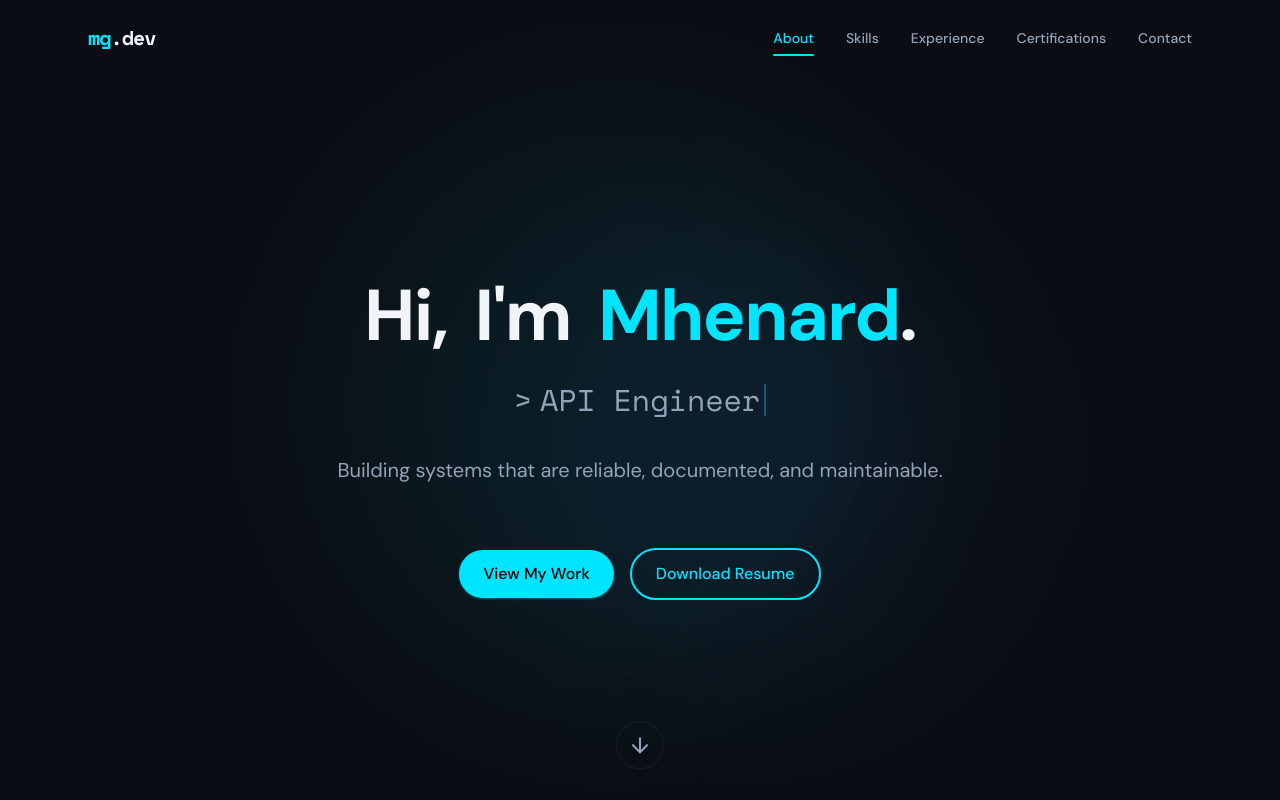
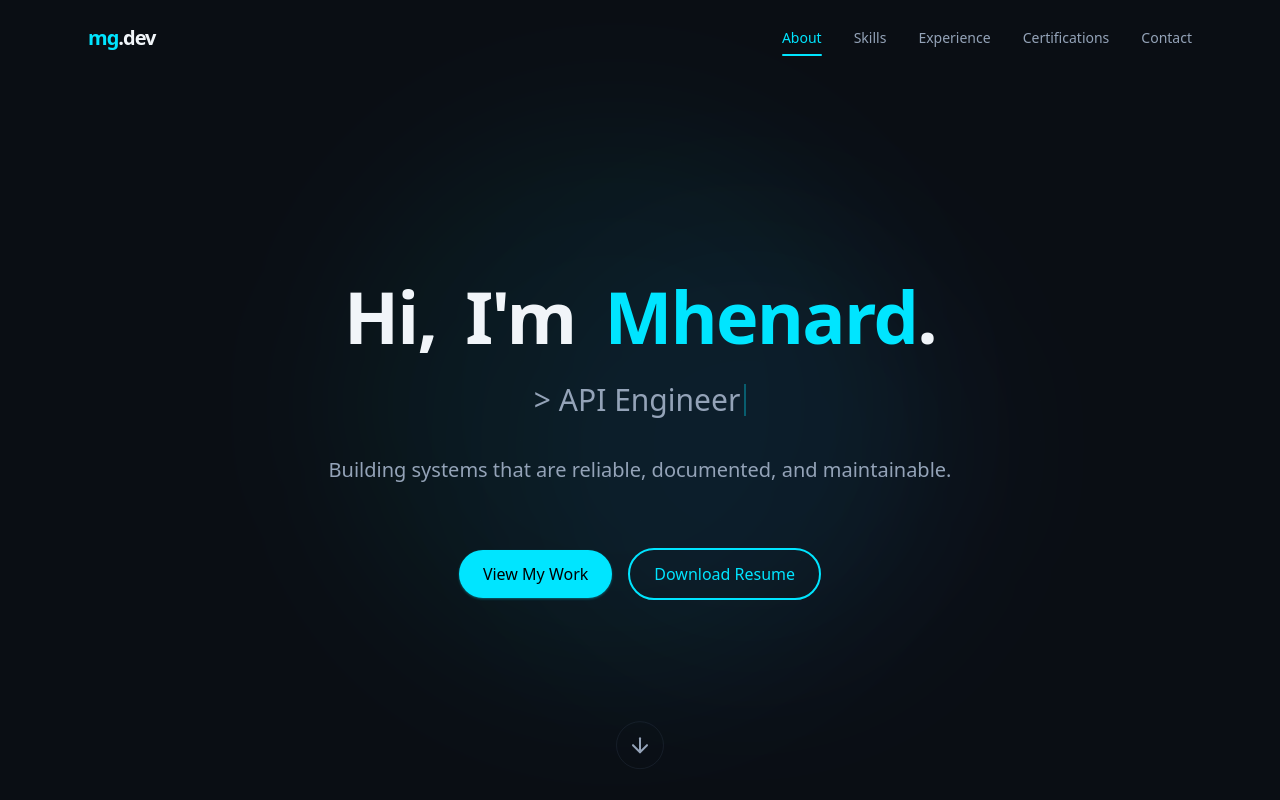
Before and after one commit to dranehm/mg.dev, a Next.js app: page / in a window 1280 px wide. Shown: the top 800 px of the page. Built offline with nearby package versions, Linux system fonts and the light colour scheme.

Commit message:
updated ui

```diff
--- a/app/layout.tsx
+++ b/app/layout.tsx
@@ -1,17 +1,5 @@
 import type { Metadata } from "next";
-import { DM_Sans, Space_Mono } from "next/font/google";
 import "./globals.css";
-
-const dmSans = DM_Sans({
-  variable: "--font-dm-sans",
-  subsets: ["latin"],
-});
-
-const spaceMono = Space_Mono({
-  variable: "--font-space-mono",
-  weight: ["400", "700"],
-  subsets: ["latin"],
-});
 
 export const metadata: Metadata = {
   title: "mg.dev | Mhenard Galapate",
@@ -24,11 +12,7 @@ export default function RootLayout({
   children: React.ReactNode;
 }>) {
   return (
-    <html
-      lang="en"
-      className={`${dmSans.variable} ${spaceMono.variable} scroll-smooth antialiased`}
-      suppressHydrationWarning
-    >
+    <html lang="en" className="scroll-smooth antialiased" suppressHydrationWarning>
       <body className="min-h-screen flex flex-col bg-surface text-on-surface font-sans selection:bg-primary/30 selection:text-primary">
         {children}
       </body>
--- a/components/Skills.tsx
+++ b/components/Skills.tsx
@@ -1,24 +1,32 @@
 "use client";
 
 import React from "react";
-import { motion } from "framer-motion";
+import { motion, Variants } from "framer-motion";
 import { ChipBadge } from "./ui/ChipBadge";
 import { SKILL_CATEGORIES } from "../lib/data";
 
 export function Skills() {
-  const containerVariants = {
+  const containerVariants: Variants = {
     hidden: { opacity: 0 },
     visible: {
       opacity: 1,
       transition: {
-        staggerChildren: 0.1
-      }
-    }
+        staggerChildren: 0.1,
+      },
+    },
   };
 
-  const itemVariants = {
+  const itemVariants: Variants = {
     hidden: { opacity: 0, y: 15 },
-    visible: { opacity: 1, y: 0, transition: { type: "spring", stiffness: 300, damping: 24 } }
+    visible: {
+      opacity: 1,
+      y: 0,
+      transition: {
+        type: "spring" as const,
+        stiffness: 300,
+        damping: 24,
+      },
+    },
   };
 
   return (
```
